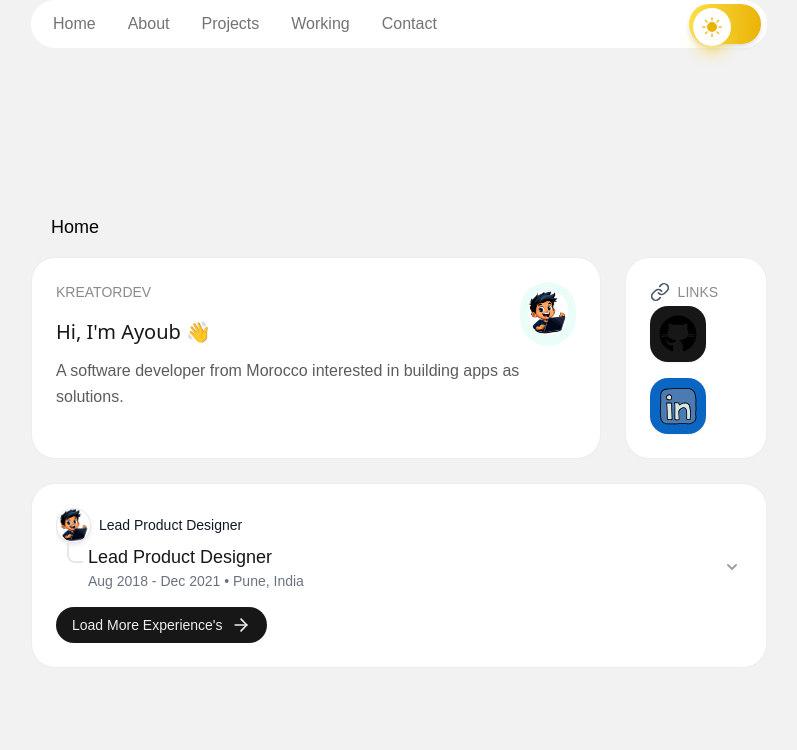
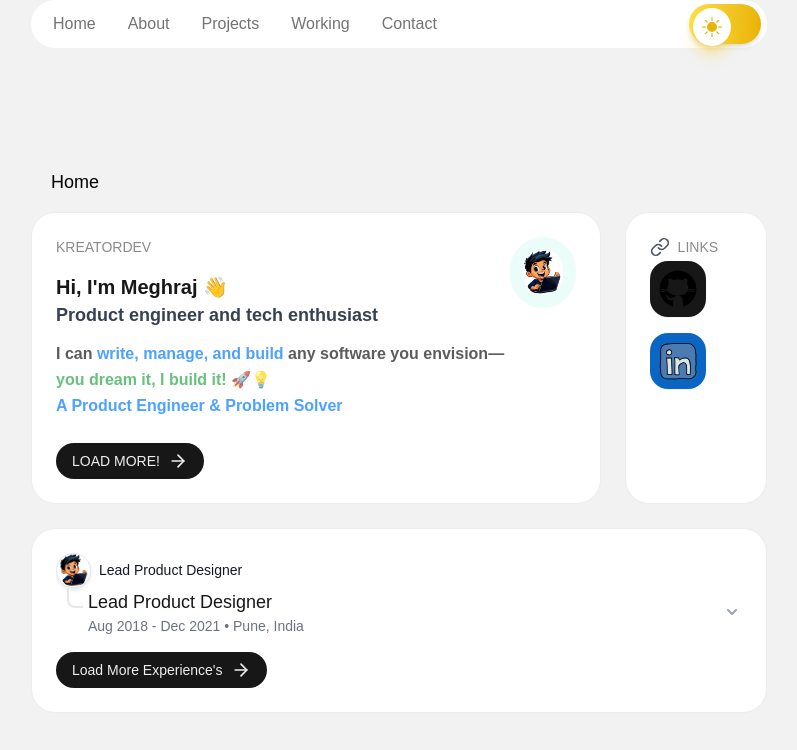
Before and after one commit to knightmate/myhome, a Next.js app: page / in a window 1280 px wide. Shown: the top 750 px of the page, without its empty margins (241-1038 px from the left). Built offline with nearby package versions, Linux system fonts and the light colour scheme.

Commit message:
.md about file added

```diff
--- a/package.json
+++ b/package.json
@@ -13,7 +13,10 @@
     "next": "15.1.4",
     "react": "^19.0.0",
     "react-dom": "^19.0.0",
-    "react-icons": "^5.4.0"
+    "react-icons": "^5.4.0",
+    "react-markdown": "^9.0.3",
+    "rehype-raw": "^7.0.0",
+    "remark-gfm": "^4.0.1"
   },
   "devDependencies": {
     "@eslint/eslintrc": "^3",
--- /dev/null
+++ b/public/data/about/aboutShort.md
@@ -0,0 +1,8 @@
+<!-- # <span style="font-size: 1.5rem; font-weight: 800;">**Hi, I’m Meghraj**</span> -->
+
+<!-- **<span style="color:#007bff; font-weight:bold;">Product Engineer & Problem Solver</span>** -->
+
+**I can** <span style="color:#007bff; font-weight:bold;">write, manage, and build</span> **any software you envision—**
+**<span style="color:#28a745; font-weight:bold;">you dream it, I build it!</span>** 🚀💡
+
+## **<span style="color:#007bff;">A Product Engineer & Problem Solver</span>**
--- a/src/app/about/page.tsx
+++ b/src/app/about/page.tsx
@@ -15,7 +15,6 @@ import CardTitle from "@/components/titles/cardtitle";
     />
          <SkillsSection/>
          <CardTitle className="" type="Section" title="Experiences"/>
-
           <Experiences loadMore={false}/>
         </div>
     </div>
--- a/src/app/working/page.tsx
+++ b/src/app/working/page.tsx
@@ -10,7 +10,7 @@ const Working: React.FC = () => {
     <>
       <CardTitle  type='Section' title="Experience's" />
       <Card>
-        <Experiences />
+        <Experiences  />
       </Card>
     </>
   );
--- /dev/null
+++ b/src/components/MarkdownRenderer/index.jsx
@@ -0,0 +1,38 @@
+import React, { useState, useEffect } from "react";
+import ReactMarkdown from "react-markdown";
+import remarkGfm from "remark-gfm";
+import rehypeRaw from "rehype-raw"; // ✅ Allows HTML inside Markdown
+
+const MarkdownRenderer = ({ filePath, className = "markdown-container" }) => {
+    const [markdown, setMarkdown] = useState("");
+
+    // ✅ Async function to fetch markdown content
+    const fetchMarkdown = async () => {
+        try {
+            const response = await fetch(filePath);
+            const text = await response.text();
+
+            console.log("📄 Loaded Markdown File:", filePath);
+            setMarkdown(text);
+        } catch (error) {
+            console.error("❌ Error loading markdown:", error);
+        }
+    };
+
+    useEffect(() => {
+        fetchMarkdown();
+    }, [filePath]);
+
+    return (
+        <div className={className}>
+            <ReactMarkdown
+                remarkPlugins={[remarkGfm]}
+                rehypePlugins={[rehypeRaw]} // ✅ Enables raw HTML inside Markdown
+            >
+                {markdown}
+            </ReactMarkdown>
+        </div>
+    );
+};
+
+export default MarkdownRenderer;
--- a/src/components/button/index.tsx
+++ b/src/components/button/index.tsx
@@ -1,7 +1,6 @@
 import React from "react";
 import { FiArrowRight } from "react-icons/fi"; // React icon for the right arrow
-import classNames from "classnames"; // Optional utility for class composition
-
+import classNames from "classnames"; // Utility for class composition
 
 interface CardButtonProps {
   title: string;
@@ -21,9 +20,11 @@ const CardButton: React.FC<CardButtonProps> = ({
       onClick={onClick}
       disabled={disabled}
       className={classNames(
-        "flex items-center justify-center gap-2 px-4 py-2 text-sm font-medium transition-all duration-300 rounded-full focus:outline-none focus:ring-2 focus:ring-offset-2 focus:ring-teal-500",
+        "flex items-center justify-center gap-2 px-4 py-2 text-sm font-medium transition-all duration-300 rounded-full",
+        "focus:outline-none focus:ring-2 focus:ring-offset-2 focus:ring-teal-500",
+        "transform transition-transform duration-300 hover:scale-105 active:scale-95", // 🔥 Added hover zoom effect & active press effect
         {
-          "bg-dark text-light hover:bg-darker hover:text-lighter active:scale-95": !disabled,
+          "bg-dark text-light hover:bg-darker hover:text-lighter": !disabled,
           "bg-gray-300 text-gray-500 cursor-not-allowed": disabled,
         },
         "dark:bg-light dark:text-dark dark:hover:bg-lighter dark:hover:text-darker", // Dark mode styles
--- a/src/components/cards/about-card.tsx
+++ b/src/components/cards/about-card.tsx
@@ -4,33 +4,39 @@ import React from "react";
 import CardTitle from "../titles/cardtitle";
 import Card from "../card";
 import Image from "next/image";
+import MarkdownRenderer from "../../components/MarkdownRenderer/index";
+import CardButton from "../button";
 
-
-export default function AboutCard({className}) {
-  const shortAbout =
-    "A software developer from Morocco interested in building apps as solutions.";
-
+export default function AboutCard({ className }) {
   return (
     <Card className={`flex flex-col ${className}`}>
-
       <div className="flex flex-row w-full">
         <div className="flex flex-col flex-grow">
           <CardTitle title="KREATORDEV" />
-            <p style={{fontFamily:"system-ui"}} className="text-xl font-medium mt-4">Hi, I{"'"}m Ayoub 👋</p>
+          <p style={{ fontWeight: "600" }} class="text-xl font-medium mt-4">
+            Hi, I'm Meghraj 👋
+          </p>
+          <p
+            class="remarkable md:text-lg text-gray-700 dark:text-gray-400"
+            style={{ fontWeight: "600" }}
+          >
+            Product engineer and tech enthusiast
+          </p>
         </div>
-          <div className="px-2 py-2 bg-teal-100/40 dark:bg-slate-500/20 rounded-full">
+        <div className="p-[0.8rem] bg-teal-100/40 dark:bg-slate-500/20 rounded-full flex items-center h-fit">
           <Image
-              className="2xs:block rounded-full" // Add "rounded-full" for circular images if avatar is square
+            className="rounded-full" // Ensures circular image if the avatar is square
             src="/cartoon.png"
-              alt="User Avatar" // Add a meaningful alt text
+            alt="User Avatar" // Meaningful alt text for accessibility
             width={40}
             height={50}
           />
         </div>
       </div>
       <span className="text-base font-normal opacity-70 leading-relaxed mt-3 mb-6">
-          {shortAbout}
+        <MarkdownRenderer filePath="/data/about/aboutShort.md" />
       </span>
+      <CardButton  title="LOAD  MORE!"/>
     </Card>
   );
 }
```
Also changed, not shown: public/data/about/aboutLong.md (added), 1 other file (tests, documents, lock files or other folders). Lines whose indentation alone changed are shown as unchanged.
